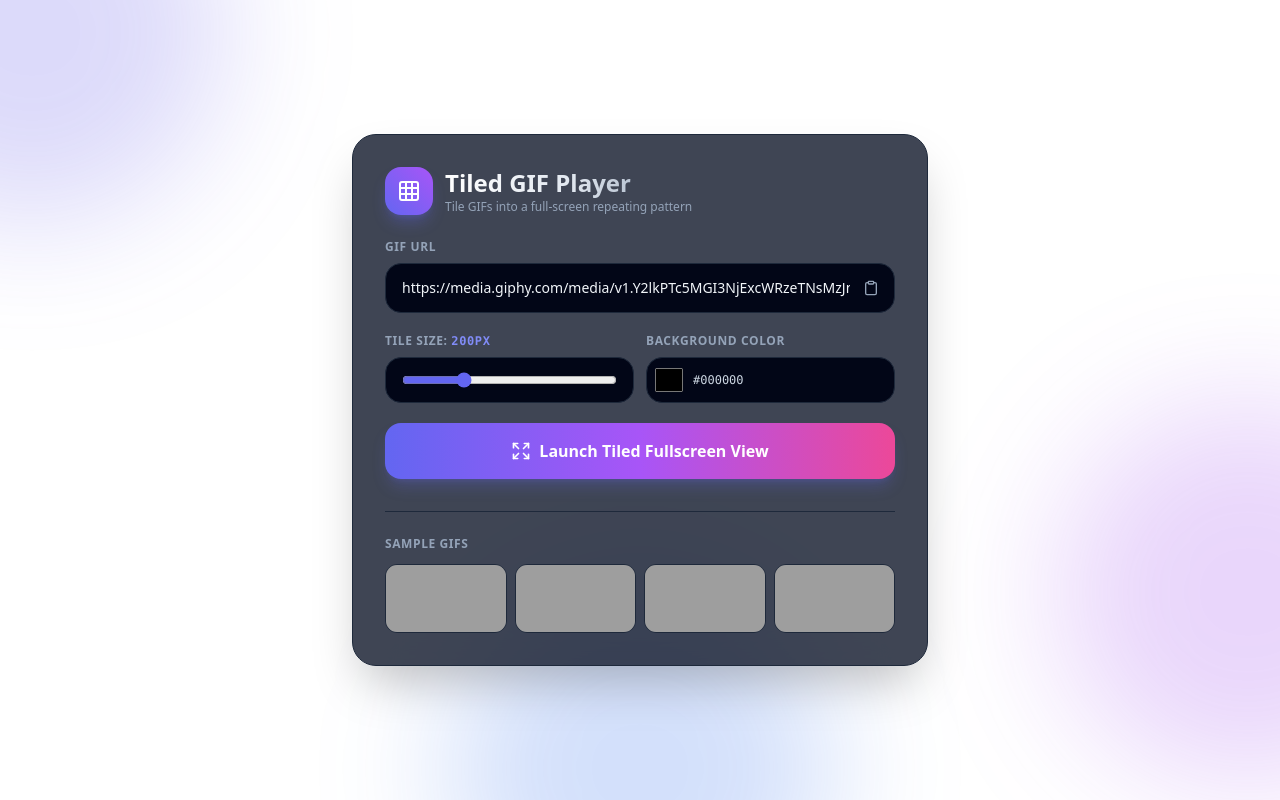
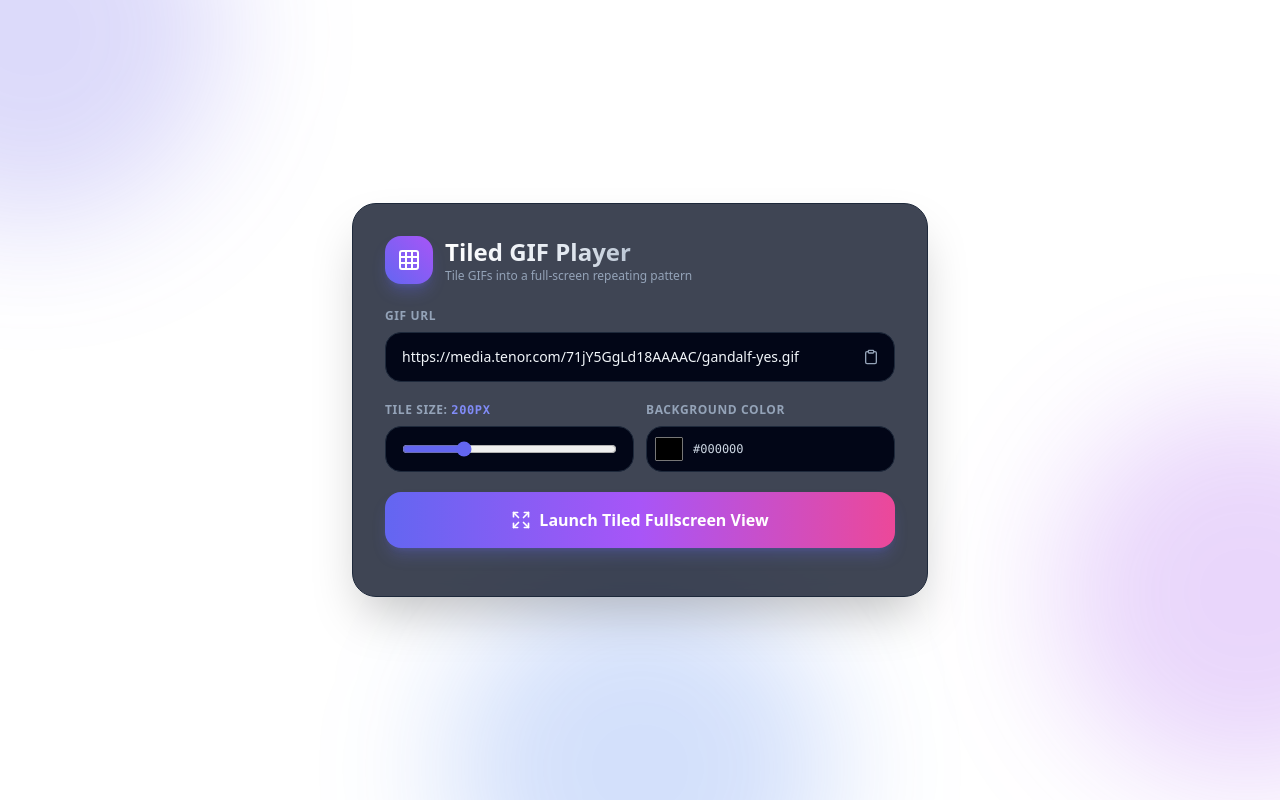
Before and after one commit to GnawingPrinter/gifunfug, a plain HTML site: page index.html in a window 1280 px wide. Drawn offline with nearby package versions, Linux system fonts and the light colour scheme; grey boxes are pictures that could not be loaded.

Commit message:
Update index.html

```diff
--- a/index.html
+++ b/index.html
@@ -66,7 +66,7 @@
                 placeholder="https://media.giphy.com/media/.../giphy.gif"
                 required
                 class="w-full bg-slate-950 border border-slate-800 focus:border-indigo-500 focus:ring-2 focus:ring-indigo-500/20 rounded-2xl py-3.5 pl-4 pr-11 text-slate-100 placeholder-slate-500 transition-all outline-none text-sm"
-                value="https://media.giphy.com/media/v1.Y2lkPTc5MGI3NjExcWRzeTNsMzJmMTNvbTRjMHFpZnF5eTFvMndsdDZvOG8xZjRhNnp6NiZlcD12MV9pbnRlcm5hbF9naWZfYnlfaWQmY3Q9Zw/l3vR1v8ySmdwM0xxe/giphy.gif"
+                value="https://media.tenor.com/71jY5GgLd18AAAAC/gandalf-yes.gif"
               >
               <button
                 type="button"
@@ -120,43 +120,6 @@
             <span>Launch Tiled Fullscreen View</span>
           </button>
         </form>
-
-        <!-- Preset GIF Samples -->
-        <div class="mt-8 pt-6 border-t border-slate-800">
-          <label class="block text-xs font-semibold uppercase tracking-wider text-slate-400 mb-3">
-            Sample GIFs
-          </label>
-          <div class="grid grid-cols-4 gap-2">
-            <button
-              type="button"
-              onclick="selectPreset('https://media.giphy.com/media/v1.Y2lkPTc5MGI3NjExcWRzeTNsMzJmMTNvbTRjMHFpZnF5eTFvMndsdDZvOG8xZjRhNnp6NiZlcD12MV9pbnRlcm5hbF9naWZfYnlfaWQmY3Q9Zw/l3vR1v8ySmdwM0xxe/giphy.gif')"
-              class="aspect-video rounded-xl overflow-hidden border border-slate-800 hover:border-indigo-500 transition relative group"
-            >
-              <img src="https://media.giphy.com/media/v1.Y2lkPTc5MGI3NjExcWRzeTNsMzJmMTNvbTRjMHFpZnF5eTFvMndsdDZvOG8xZjRhNnp6NiZlcD12MV9pbnRlcm5hbF9naWZfYnlfaWQmY3Q9Zw/l3vR1v8ySmdwM0xxe/giphy.gif" alt="Neon Grid" class="w-full h-full object-cover group-hover:scale-105 transition duration-300">
-            </button>
-            <button
-              type="button"
-              onclick="selectPreset('https://media.giphy.com/media/v1.Y2lkPTc5MGI3NjExdWx2bXdrZXZvb3kyNWxscXhscThwNmNmN25vaDRmY2hxcGxsajltaSZlcD12MV9pbnRlcm5hbF9naWZfYnlfaWQmY3Q9Zw/3o7vDYp5c4qj68i76g/giphy.gif')"
-              class="aspect-video rounded-xl overflow-hidden border border-slate-800 hover:border-indigo-500 transition relative group"
-            >
-              <img src="https://media.giphy.com/media/v1.Y2lkPTc5MGI3NjExdWx2bXdrZXZvb3kyNWxscXhscThwNmNmN25vaDRmY2hxcGxsajltaSZlcD12MV9pbnRlcm5hbF9naWZfYnlfaWQmY3Q9Zw/3o7vDYp5c4qj68i76g/giphy.gif" alt="Synthwave Drive" class="w-full h-full object-cover group-hover:scale-105 transition duration-300">
-            </button>
-            <button
-              type="button"
-              onclick="selectPreset('https://media.giphy.com/media/v1.Y2lkPTc5MGI3NjExeGJ3eG04bjM0eXo1bGFxYnpzYnVxeHVvOHllc2pwaHQ0dGJ2MnRwZiZlcD12MV9pbnRlcm5hbF9naWZfYnlfaWQmY3Q9Zw/xT9IgzoKnwFNmISR8I/giphy.gif')"
-              class="aspect-video rounded-xl overflow-hidden border border-slate-800 hover:border-indigo-500 transition relative group"
-            >
-              <img src="https://media.giphy.com/media/v1.Y2lkPTc5MGI3NjExeGJ3eG04bjM0eXo1bGFxYnpzYnVxeHVvOHllc2pwaHQ0dGJ2MnRwZiZlcD12MV9pbnRlcm5hbF9naWZfYnlfaWQmY3Q9Zw/xT9IgzoKnwFNmISR8I/giphy.gif" alt="Pixel Art Rain" class="w-full h-full object-cover group-hover:scale-105 transition duration-300">
-            </button>
-            <button
-              type="button"
-              onclick="selectPreset('https://media.giphy.com/media/v1.Y2lkPTc5MGI3NjExOHcydWZtb2g2ZmptOGt5bTBwN3I2bzFmYXpxdnU4dmQxM2U0am10eCZlcD12MV9pbnRlcm5hbF9naWZfYnlfaWQmY3Q9Zw/134VvmzdLui9hm/giphy.gif')"
-              class="aspect-video rounded-xl overflow-hidden border border-slate-800 hover:border-indigo-500 transition relative group"
-            >
-              <img src="https://media.giphy.com/media/v1.Y2lkPTc5MGI3NjExOHcydWZtb2g2ZmptOGt5bTBwN3I2bzFmYXpxdnU4dmQxM2U0am10eCZlcD12MV9pbnRlcm5hbF9naWZfYnlfaWQmY3Q9Zw/134VvmzdLui9hm/giphy.gif" alt="Galaxy Loop" class="w-full h-full object-cover group-hover:scale-105 transition duration-300">
-            </button>
-          </div>
-        </div>
 
       </div>
     </main>
@@ -221,11 +184,6 @@
       function updateBgColor(color) {
         document.getElementById('bgColorHex').textContent = color;
         document.getElementById('fullscreenContainer').style.backgroundColor = color;
-      }
-
-      // Quick select preset GIF
-      function selectPreset(url) {
-        document.getElementById('gifUrl').value = url;
       }
 
       // Paste text from user clipboard safely
```
